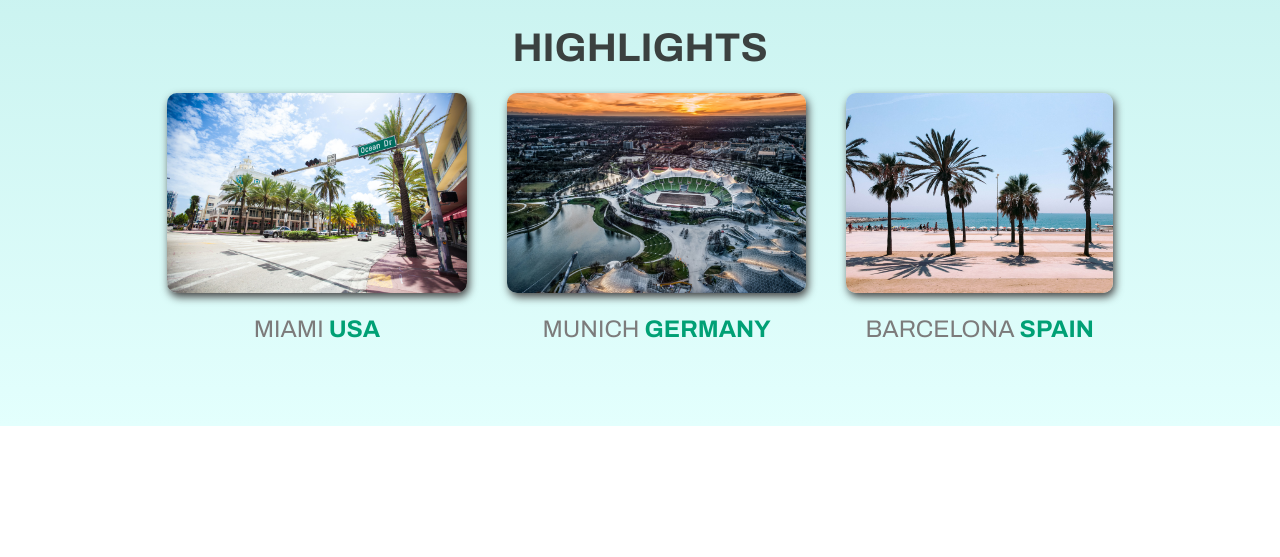
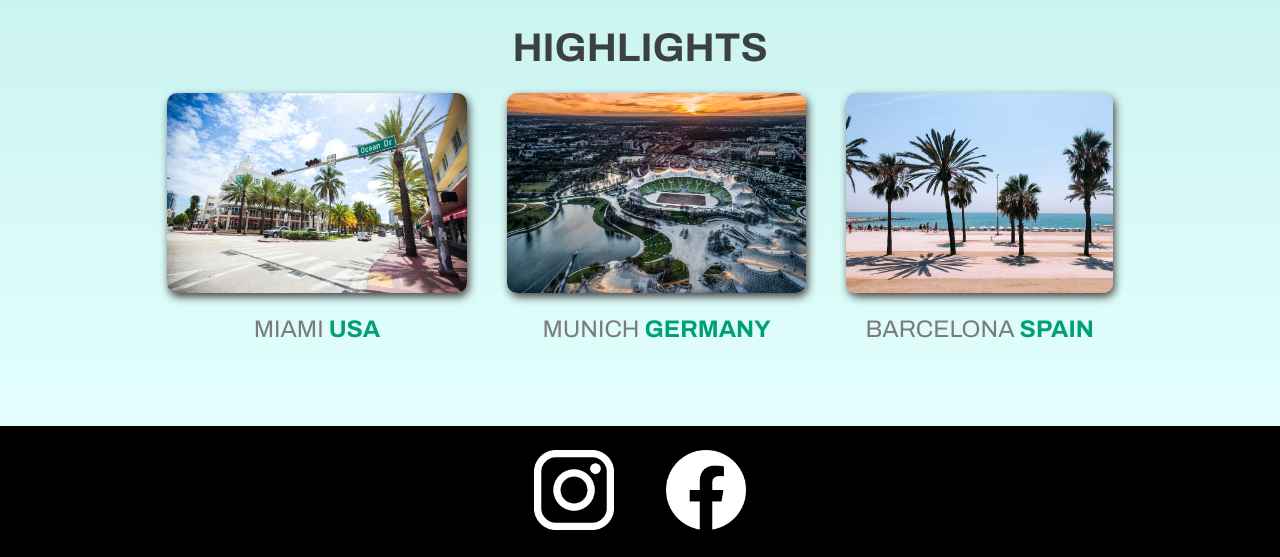
Before and after one commit to 0calCOKE/practice-myself, a plain HTML site: page index.html in a window 1280 px wide. Shown: the part 822-1379 px from the top of the page. Before the commit the page ends 1248 px from the top, so only its background shows below. Drawn offline with Linux system fonts and the light colour scheme.

Commit message:
added footer part

```diff
--- a/index.html
+++ b/index.html
@@ -41,21 +41,21 @@
         <ul id="destinations">
           <li class="destinations">
             <img
-              src="/images/cities/miami.jpg"
+              src="/images/places/miami.jpg"
               alt="Maiami streets on sunny day"
             />
             <p>Miami <strong>USA</strong></p>
           </li>
           <li class="destinations">
             <img
-              src="/images/cities/munich.jpg"
+              src="/images/places/munich.jpg"
               alt="Munich stadium in winter"
             />
             <p>Munich <strong>Germany</strong></p>
           </li>
           <li class="destinations">
             <img
-              src="/images/cities/barcelona.jpg"
+              src="/images/places/barcelona.jpg"
               alt="Palm beach in barcelona"
             />
             <p>barcelona <strong>Spain</strong></p>
@@ -63,6 +63,13 @@
         </ul>
       </section>
     </main>
-    <footer></footer>
+    <footer>
+      <a href="https://www.instagram.com"
+        ><img src="/images/icons/insta.png" alt="insta logo"
+      /></a>
+      <a href="https://www.facebook.com"
+        ><img src="/images/icons/facebook.png" alt="facebook logo"
+      /></a>
+    </footer>
   </body>
 </html>
--- a/shared.css
+++ b/shared.css
@@ -114,3 +114,14 @@ header a:hover {
 /* ul li a {
   text-decoration: none;
 } */
+
+footer {
+  background-color: black;
+  text-align: center;
+}
+
+footer img {
+  width: 80px;
+  height: 80px;
+  padding: 24px;
+}
```
Also changed, not shown: images/places/barcelona.jpg (renamed from images/cities/barcelona.jpg), images/places/miami.jpg (renamed from images/cities/miami.jpg), images/places/munich.jpg (renamed from images/cities/munich.jpg).
